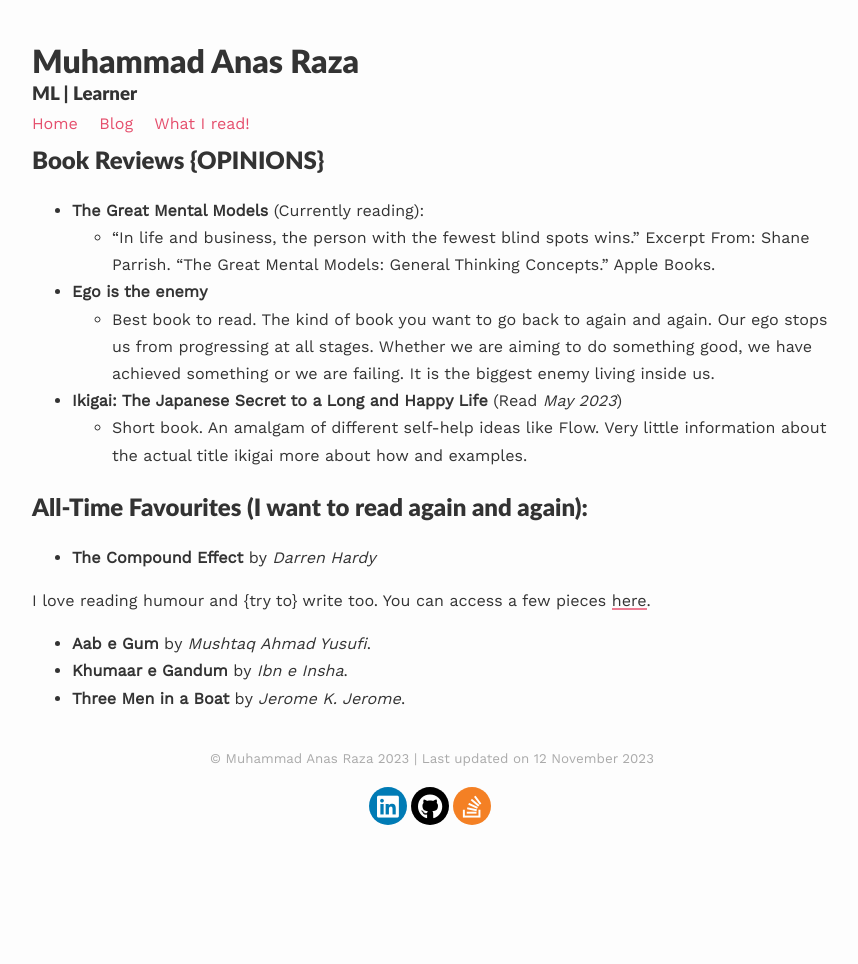
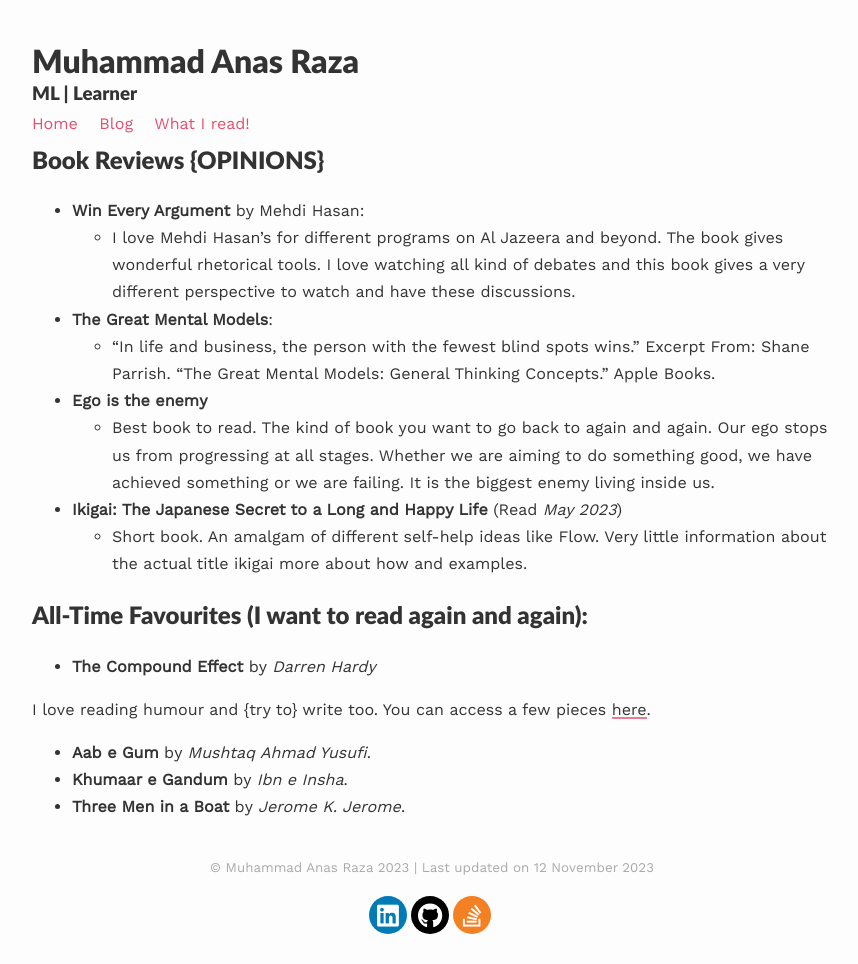
Before and after one commit to anas-rz/anas-rz.github.io, a Jekyll site: the page built from readings.md, in a window 1280 px wide. Shown: the whole page, without its empty margins (208-1066 px from the left). Built offline with Jekyll 4.4.1, drawn with Linux system fonts in a browser that asks for light colours; nearby versions of some CDN libraries; a script that is not in the unit is left out.

Commit message:
Update readings.md

```diff
--- a/readings.md
+++ b/readings.md
@@ -5,7 +5,9 @@ published: true
 ---
 
 ## Book Reviews \{OPINIONS\}
-- **The Great Mental Models** (Currently reading):
+- **Win Every Argument** by Mehdi Hasan:
+  - I love Mehdi Hasan's for different programs on Al Jazeera and beyond. The book gives wonderful rhetorical tools. I love watching all kind of debates and this book gives a very different perspective to watch and have these discussions.
+- **The Great Mental Models**:
   - “In life and business, the person with the fewest blind spots wins.”
 Excerpt From: Shane Parrish. “The Great Mental Models: General Thinking Concepts.” Apple Books.
 - **Ego is the enemy**
```
